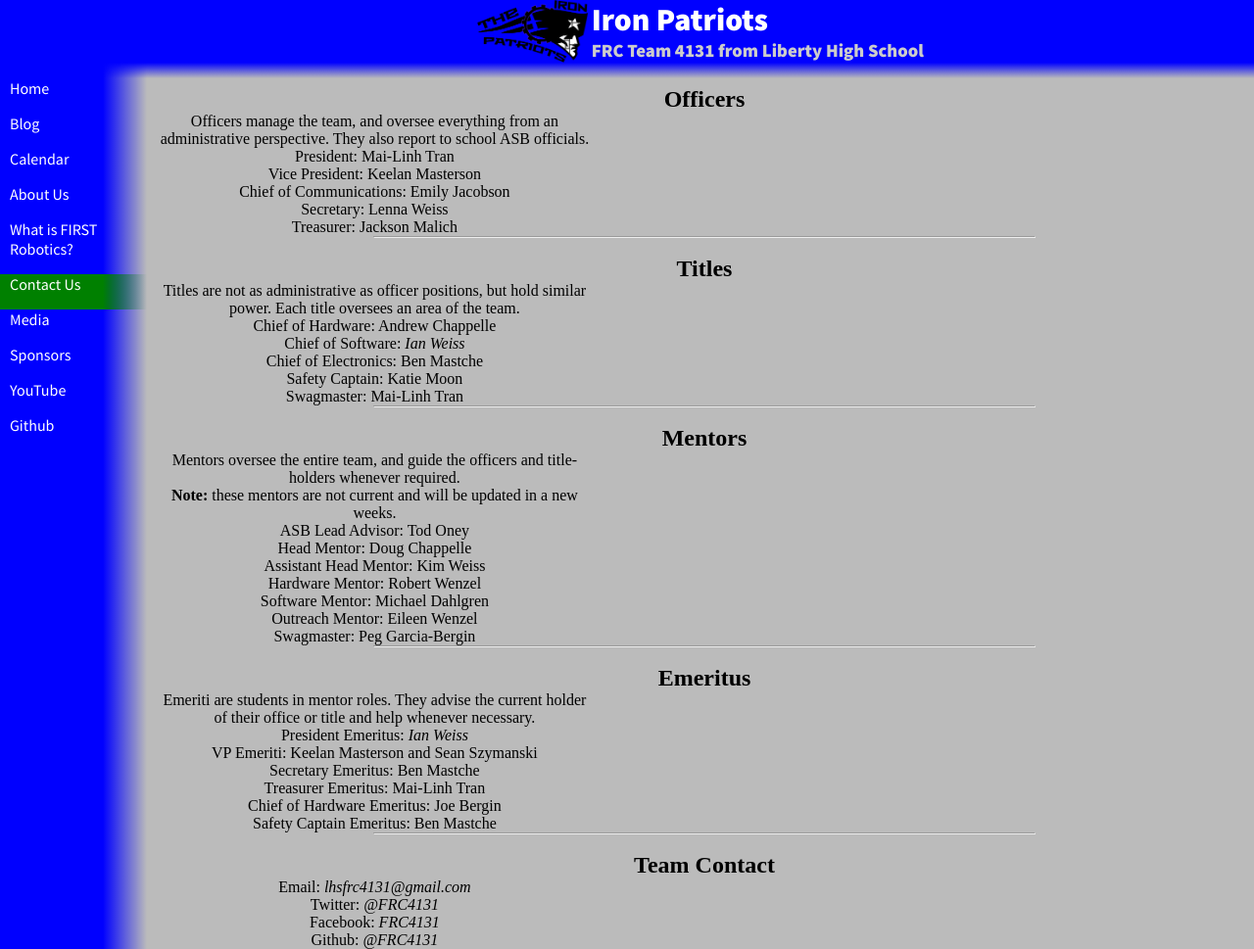
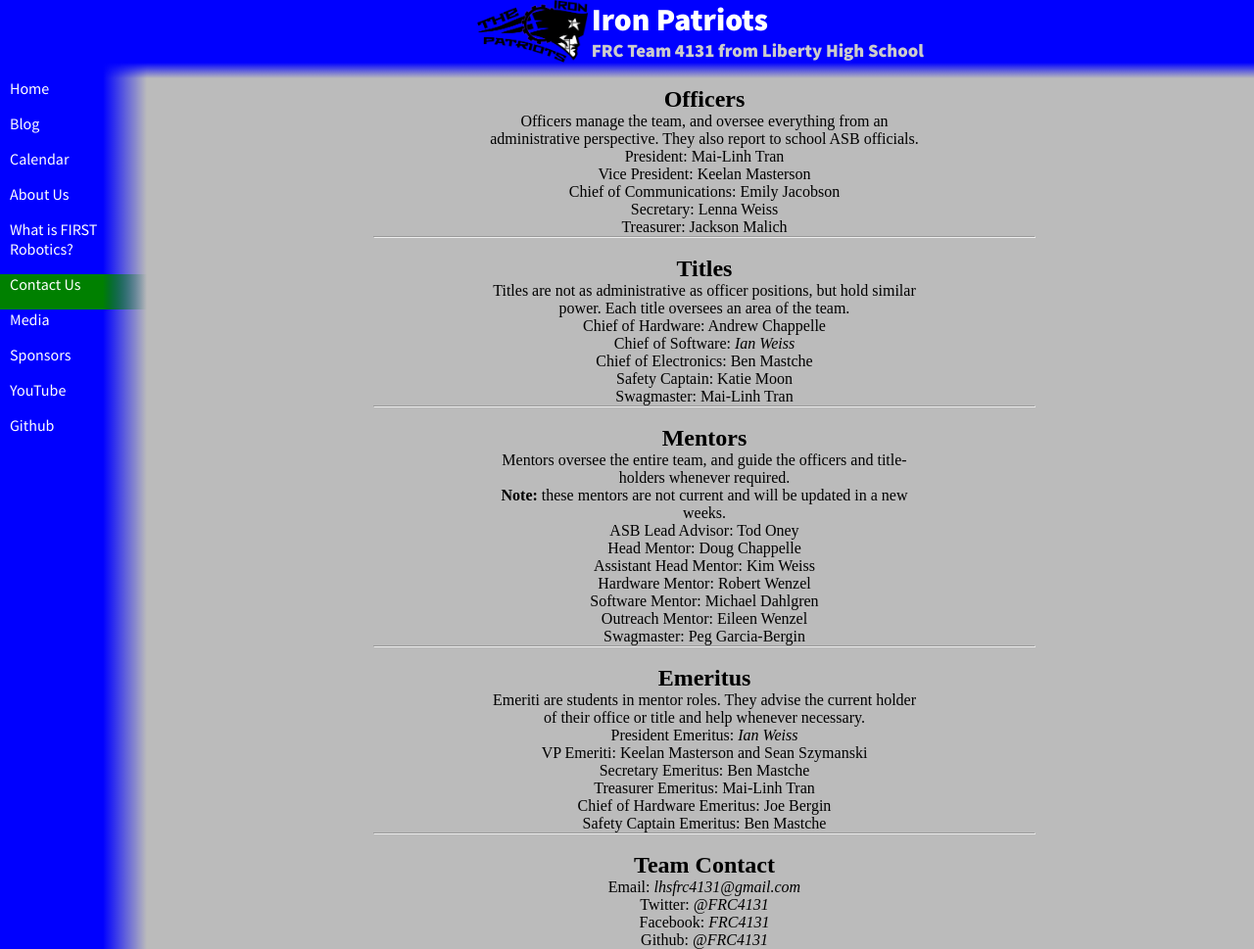
Before and after one commit to katiebugmoon/FRC4131.github.io, a Jekyll site: the page built from contact.html, in a window 1280 px wide. Shown: the whole page at 98% size. Built offline with Jekyll 4.4.1, drawn with Linux system fonts in a browser that asks for light colours; nearby versions of some CDN libraries.

Commit message:
Wrong text-centering

```diff
--- a/contact.html
+++ b/contact.html
@@ -4,7 +4,7 @@ title: Contact Us
 ---
 <style type='text/css'>
   hr{width: 60%; margin: 0 auto;}
-  p{width:40%; text-align: center;}
+  p{width:40%; margin: auto;}
 </style>
 <h2>Officers</h2>
 <p>Officers manage the team, and oversee everything from an administrative perspective. They also report to school ASB officials.</p>
```
